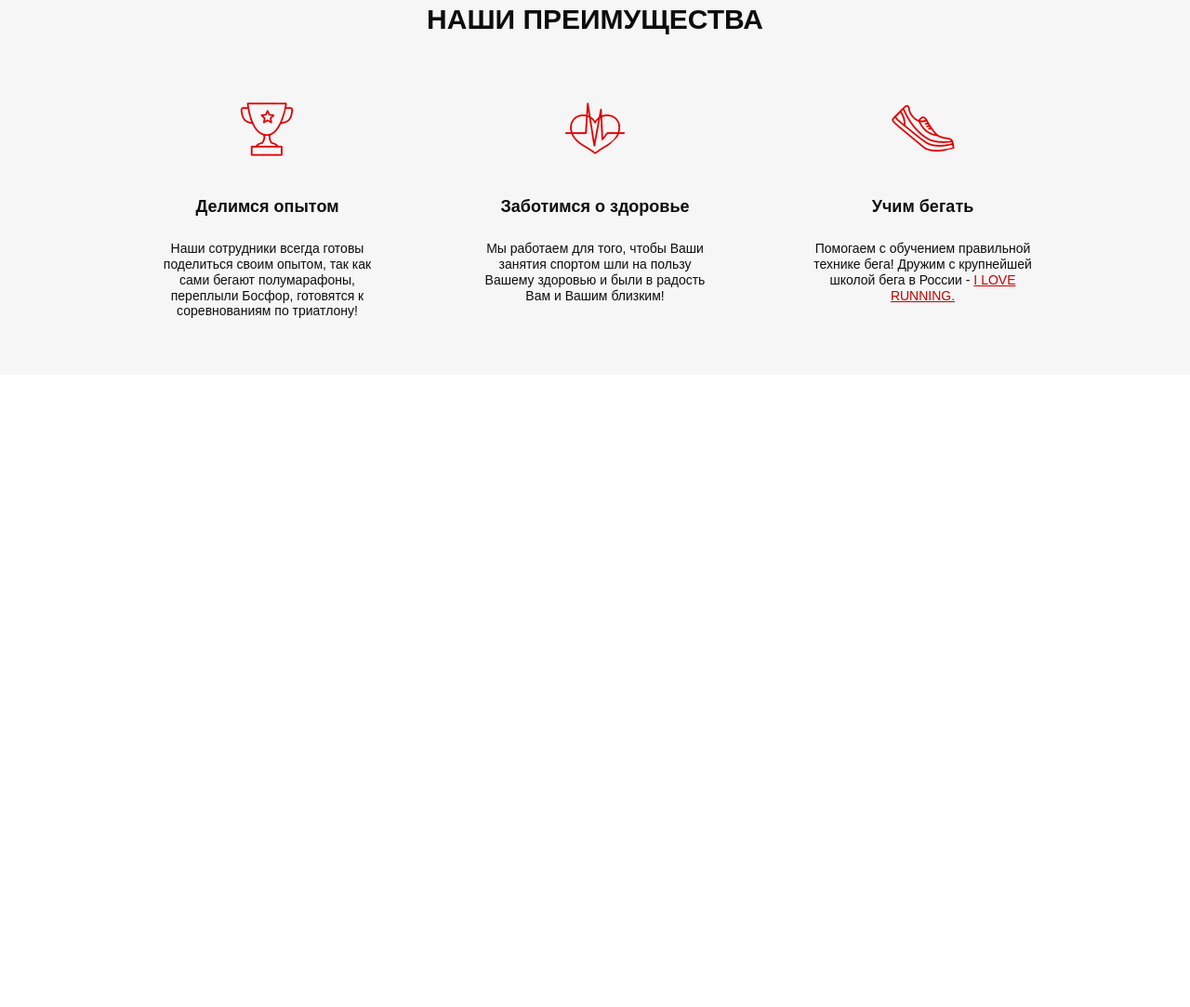
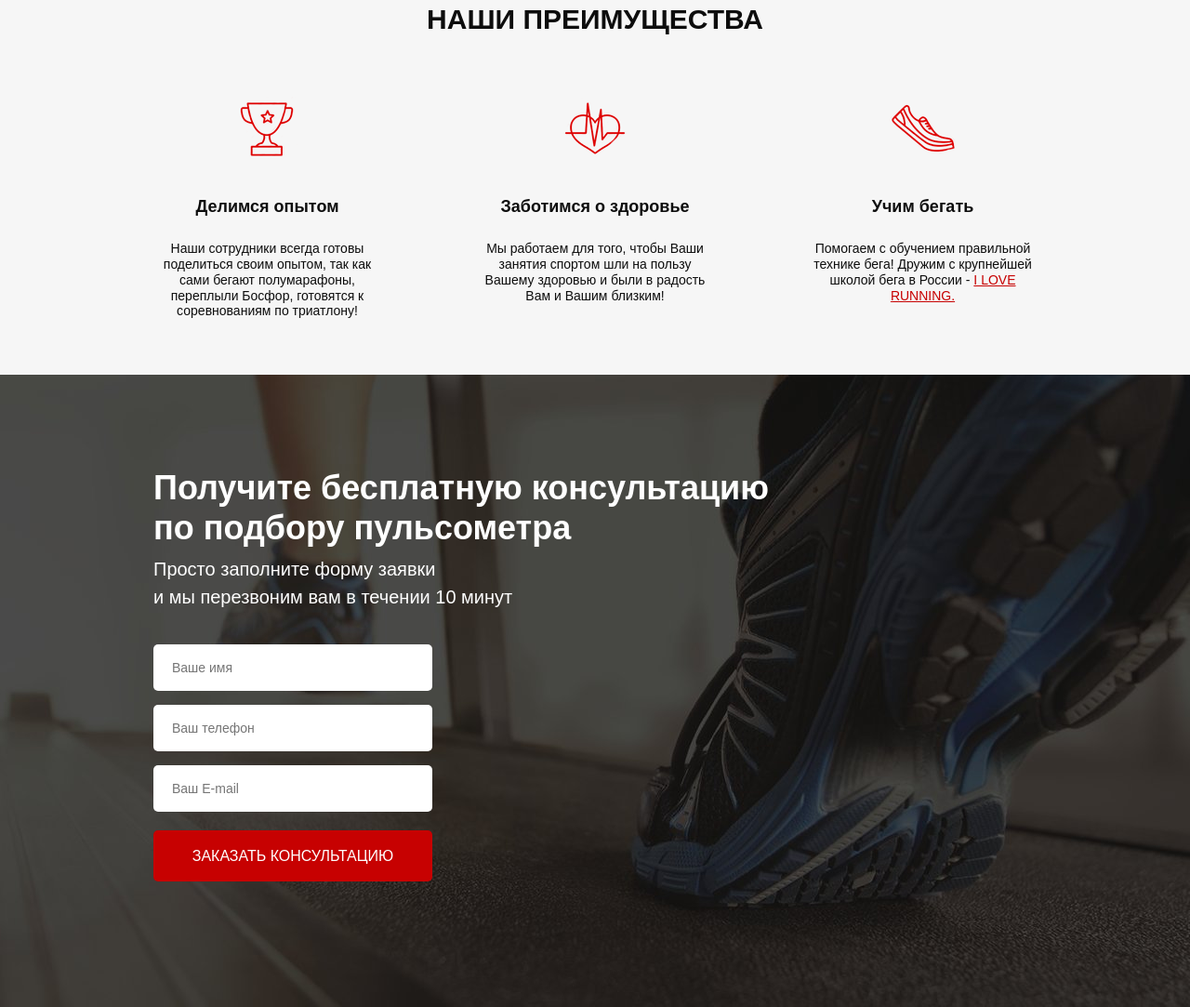
Before and after one commit to TheBaldFrog/Pulse_pr, a website: page src/index.html in a window 1280 px wide. Shown: the part 743-1826 px from the top of the page at 93% size. Before the commit the page ends 1146 px from the top, so only its background shows below. Drawn offline with Linux system fonts and the light colour scheme.

Commit message:
section consultations(forms) + adaptations

```diff
--- a/src/index.html
+++ b/src/index.html
@@ -91,6 +91,28 @@
             </div>
         </div>
     </section>
+
+    <div class="consultation">
+        <div class="container">
+            <h2 class="title title_left">
+                Получите бесплатную консультацию<br>
+                по подбору пульсометра
+            </h2>
+
+            <div class="consultation__descr">
+                Просто заполните форму заявки<br>
+                и мы перезвоним вам в течении 10 минут
+            </div>
+            <form class="feed-form" action="#">
+                <input name="name" required type="text" placeholder="Ваше имя">
+                <input name="phone" required type="tel" placeholder="Ваш телефон">
+                <input name="email" required type="email" placeholder="Ваш E-mail">
+
+
+                <button class="button button_submit">заказать кОНСУЛЬТАЦИЮ</button>
+            </form>
+        </div>
+    </div>
 </body>
 
 </html>
--- a/src/sass/_media.scss
+++ b/src/sass/_media.scss
@@ -3,8 +3,8 @@
         padding: 0 10px;
     }
 
-    .advantages{
-        &__item{
+    .advantages {
+        &__item {
             width: 215px;
         }
     }
@@ -61,7 +61,7 @@
             margin-bottom: 50px;
 
             &:last-child {
-                margin-bottom: 0;
+                margin-bottom: 70px;
             }
         }
 
@@ -76,19 +76,31 @@
 
     .title {
         font-size: 28px;
+        text-align: center;
     }
 
-    // .button{
-    //     &_main{}
-    // }
+    .consultation {
+        &__descr {
+            text-align: center;
+        }
+    }
+
+    .feed-form {
+        // justify-content: center;
+        // align-items: center;
+        width: 280px;
+        margin: 0 auto;
+        margin-top: 36px;
+    }
 }
 
 @media (max-width: 320px) {
-    .promo{
-        &__header{
+    .promo {
+        &__header {
             font-size: 37px;
         }
-        &__subheader{
+
+        &__subheader {
             font-size: 21px;
         }
     }
@@ -109,10 +121,15 @@
 
     .button {
         width: 145px;
-        &_main{
+
+        &_main {
             width: 230px;
             height: 45px;
             font-size: 15px;
+        }
+
+        &_submit {
+            width: 100%;
         }
     }
 
--- a/src/sass/blocks/_buttons.scss
+++ b/src/sass/blocks/_buttons.scss
@@ -15,4 +15,10 @@
         height: 50px;
         font-size: 16px;
     }
+
+    &_submit {
+        width: 100%;
+        height: 55px;
+        font-size: 16px;
+    }
 }
--- /dev/null
+++ b/src/sass/blocks/_consultation.scss
@@ -0,0 +1,11 @@
+.consultation {
+    min-height: 680px;
+    padding: 100px 0 92px 0;
+    background: url(../../img/consultation_bg.jpg) center (center/cover) no-repeat;
+
+    &__descr {
+        color: #fff;
+        font-size: 20px;
+        font-weight: 500;
+    }
+}
--- /dev/null
+++ b/src/sass/blocks/_forms.scss
@@ -0,0 +1,20 @@
+.feed-form {
+    margin-top: 36px;
+    display: flex;
+    flex-direction: column;
+    width: 300px;
+
+    input {
+        height: 50px;
+        border-radius: 5px;
+        background-color: #fff;
+        margin-bottom: 15px;
+        border: none;
+        padding: 0 20px;
+        font-size: 14px;
+
+        &:nth-child(3) {
+            margin-bottom: 20px;
+        }
+    }
+}
--- a/src/sass/blocks/_titles.scss
+++ b/src/sass/blocks/_titles.scss
@@ -4,4 +4,10 @@
     font-weight: 700;
     color: $main-balck;
     text-align: center;
+
+    &_left {
+        font-size: 36px;
+        text-align: left;
+        color: white;
+    }
 }
--- a/src/sass/style.scss
+++ b/src/sass/style.scss
@@ -14,4 +14,7 @@
 @import 'blocks/buttons';
 @import 'blocks/titles';
 @import 'blocks/advantages';
+@import 'blocks/consultation';
+@import 'blocks/forms';
+
 @import 'media';
```
Also changed, not shown: src/css/blocks/header.min.css (deleted), src/css/style.min.css.
